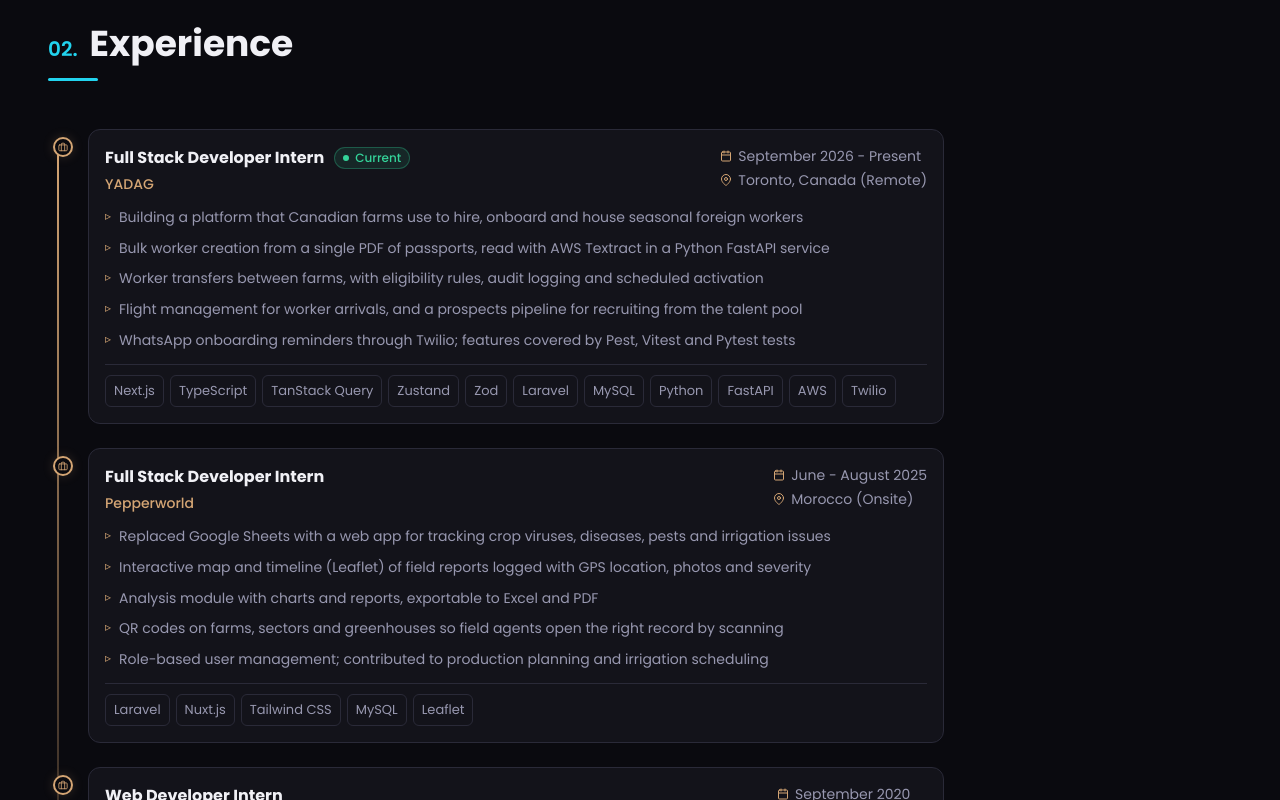
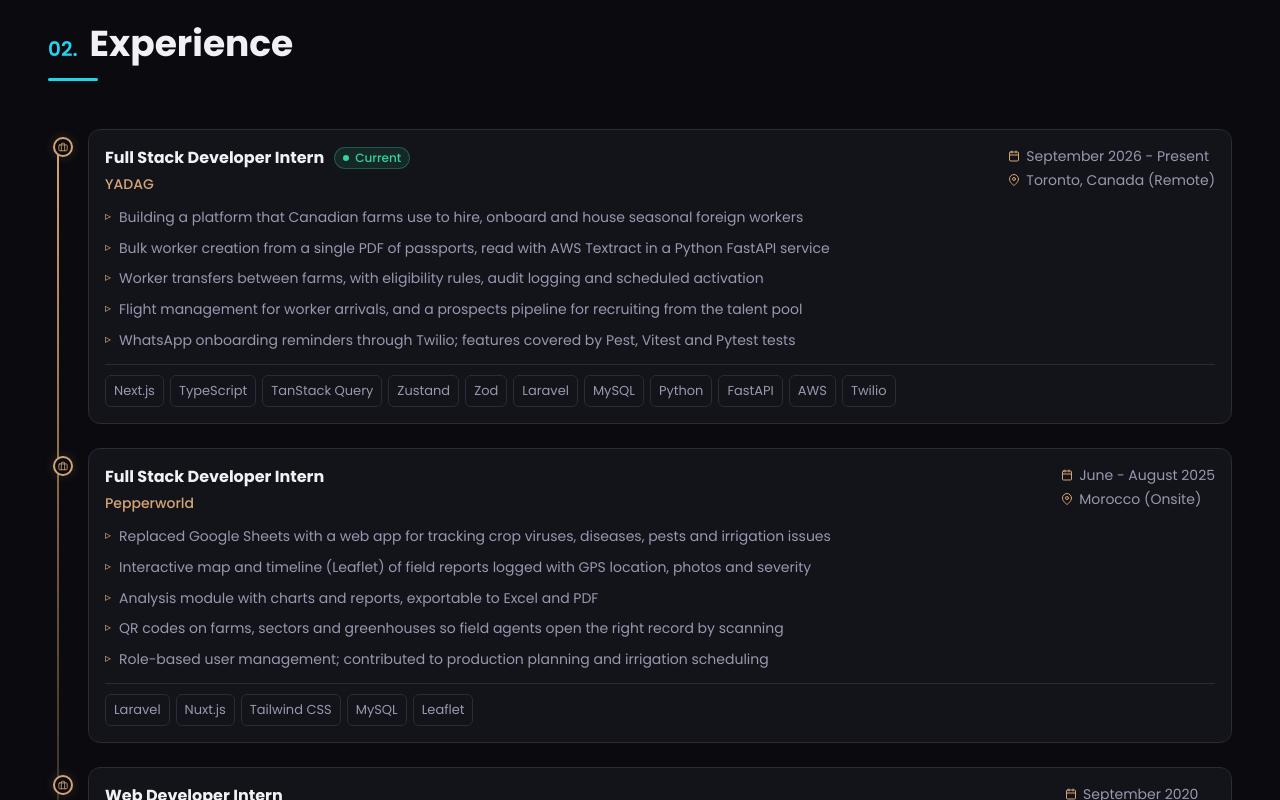
Before and after one commit to MohamedHamouch/Portfolio, a React (Vite) app: page / in a window 1280 px wide. Shown: the part 1540-2340 px from the top of the page. Built offline with nearby package versions, Linux system fonts and the light colour scheme.

Commit message:
feat: widen the experience and education timelines

```diff
--- a/src/components/Education.jsx
+++ b/src/components/Education.jsx
@@ -43,7 +43,8 @@ const Education = () => {
           </h2>
         </AnimatedSection>
 
-        <div className="max-w-4xl">
+        {/* Full container width, matching Experience and the other sections */}
+        <div>
           <div className="relative">
             {/* Timeline line */}
             <div className="absolute w-0.5 bg-gradient-to-b from-[var(--color-accent)] via-[var(--color-accent)]/50 to-transparent" style={{ left: '0.5625rem', top: '1.25rem', bottom: '1.5rem' }} />
--- a/src/components/Experience.jsx
+++ b/src/components/Experience.jsx
@@ -57,7 +57,9 @@ const Experience = () => {
           </h2>
         </AnimatedSection>
 
-        <div className="max-w-4xl">
+        {/* Full container width, so the cards share their left and right edges with
+            every other section instead of leaving an empty strip on the right. */}
+        <div>
           <div className="relative">
             {/* Timeline line */}
             <div className="absolute w-0.5 bg-gradient-to-b from-[var(--color-secondary)] via-[var(--color-secondary)]/50 to-transparent" style={{ left: '0.5625rem', top: '1.25rem', bottom: '1.5rem' }} />
```
